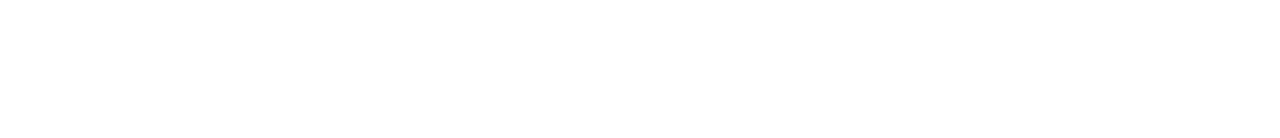
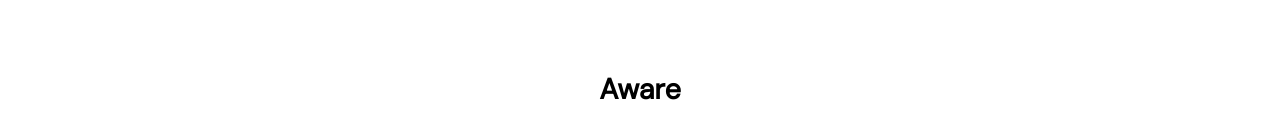
Before and after one commit to parisking93/proj-html-vuejs, a Vue app: page / in a window 1280 px wide. Shown: the part 6093-6231 px from the top of the page. Built offline with nearby package versions, Linux system fonts and the light colour scheme.

Commit message:
add  aware

```diff
--- a/src/components/Main.vue
+++ b/src/components/Main.vue
@@ -23,6 +23,7 @@
         <section class="padding-section">
           <SectionBrand/>
         </section>
+
         <section class="trusted padding-section">
           <div class="container">
             <h2 class="text-align-center title-section">Trusted by Leading Organisations</h2>
@@ -40,6 +41,7 @@
             </div>
           </div>
         </section >
+
         <section class='padding-section'>
           <div class="container container-boost">
             <div class="box-text">
@@ -55,6 +57,14 @@
           </div>
           <div class="container padding-inside-section">
             <Property/>
+          </div>
+          <div class="container">
+            <h3 class="aware-title w-100 text-align-center">Aware</h3>
+            <div class="row">
+              <div class="col m-1" v-for="aware, index in awaresArr" :key="index">
+                <CardAware :trophy="aware"/>
+              </div>
+            </div>
           </div>
 
         </section>
@@ -73,12 +83,15 @@
 <script>
 import {consultation} from '../arrayJs/consultationArr';
 import {advantages} from '../arrayJs/advantagesArr';
+import {awarelist} from '../arrayJs/awareArr.js'
 
 import SectionJumbo from '@/components/SectionJumbo.vue';
 import CardConsultation from '@/components/CardConsultation.vue';
 import SectionBrand from '@/components/SectionBrand.vue';
 import CardPhotoCol from '@/components/CardPhotoCol.vue';
 import Property from '@/components/Property.vue';
+import CardAware from '@/components/CardAware.vue';
+
 
 
 
@@ -91,17 +104,21 @@ export default {
       CardConsultation,
       SectionBrand,
       CardPhotoCol,
-      Property
+      Property,
+      CardAware
     },
     data() {
       return {
         consulArr : '',
-        advantagesArr : ''
+        advantagesArr : '',
+        awaresArr : ''
+
       }
     },
     created() {
       this.consulArr = consultation;
       this.advantagesArr = advantages;
+      this.awaresArr = awarelist;
     }
   }
 </script>
@@ -142,6 +159,7 @@ export default {
     }
   }
   // fine sezione trusted
+  //container boost
   .container-boost {
     @include flex-align-center;
     button {
@@ -149,4 +167,8 @@ export default {
 
     }
   }
+  .aware-title {
+    font-size: $font-size-5;
+  }
+  // fine container boos
 </style>
--- a/src/styles/commonsClass.scss
+++ b/src/styles/commonsClass.scss
@@ -34,6 +34,15 @@
 }
 .padding-updown-content {
   padding: 3rem 0;
+}
+.p-1 {
+  padding: 1rem;
+}
+.p-3 {
+  padding: 3rem;
+}
+.m-1 {
+  margin: 1rem;
 }
 .text-align-center {
   text-align: center;
```
